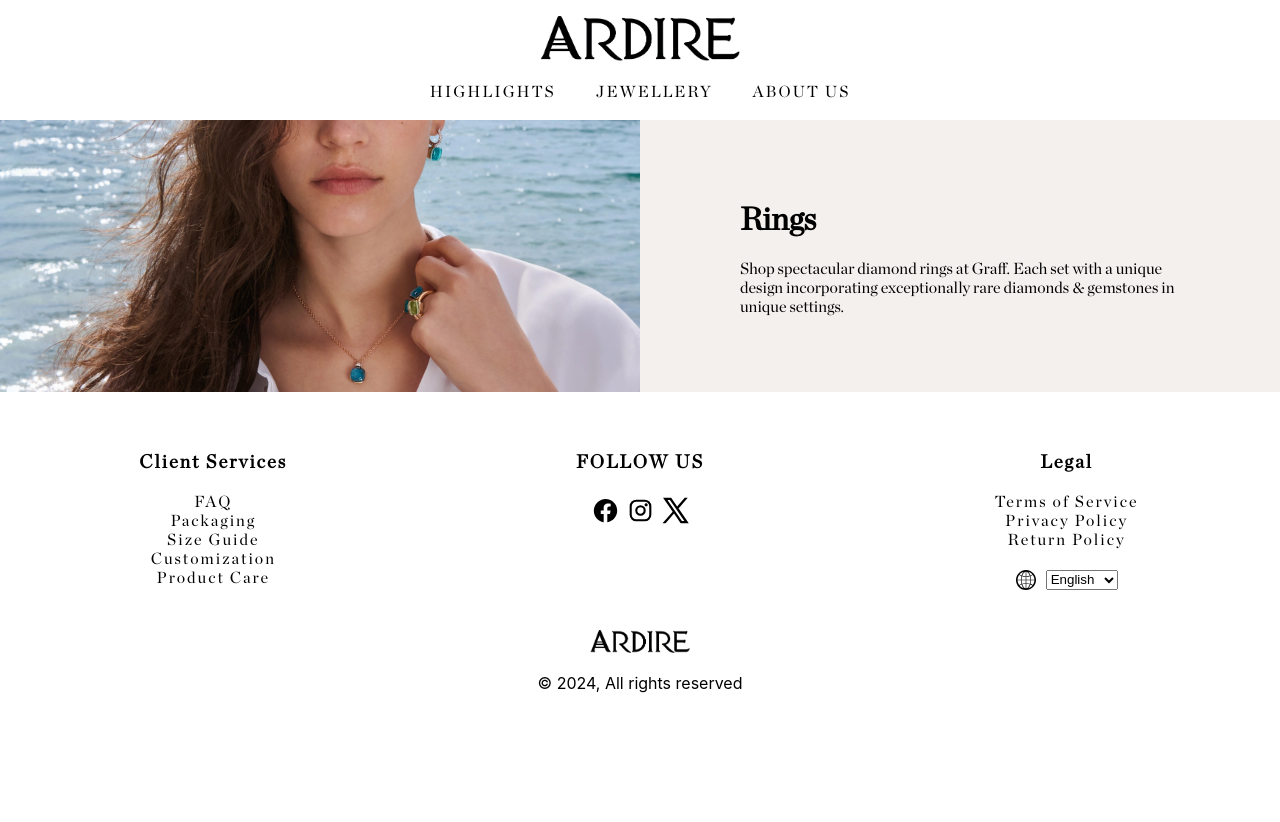
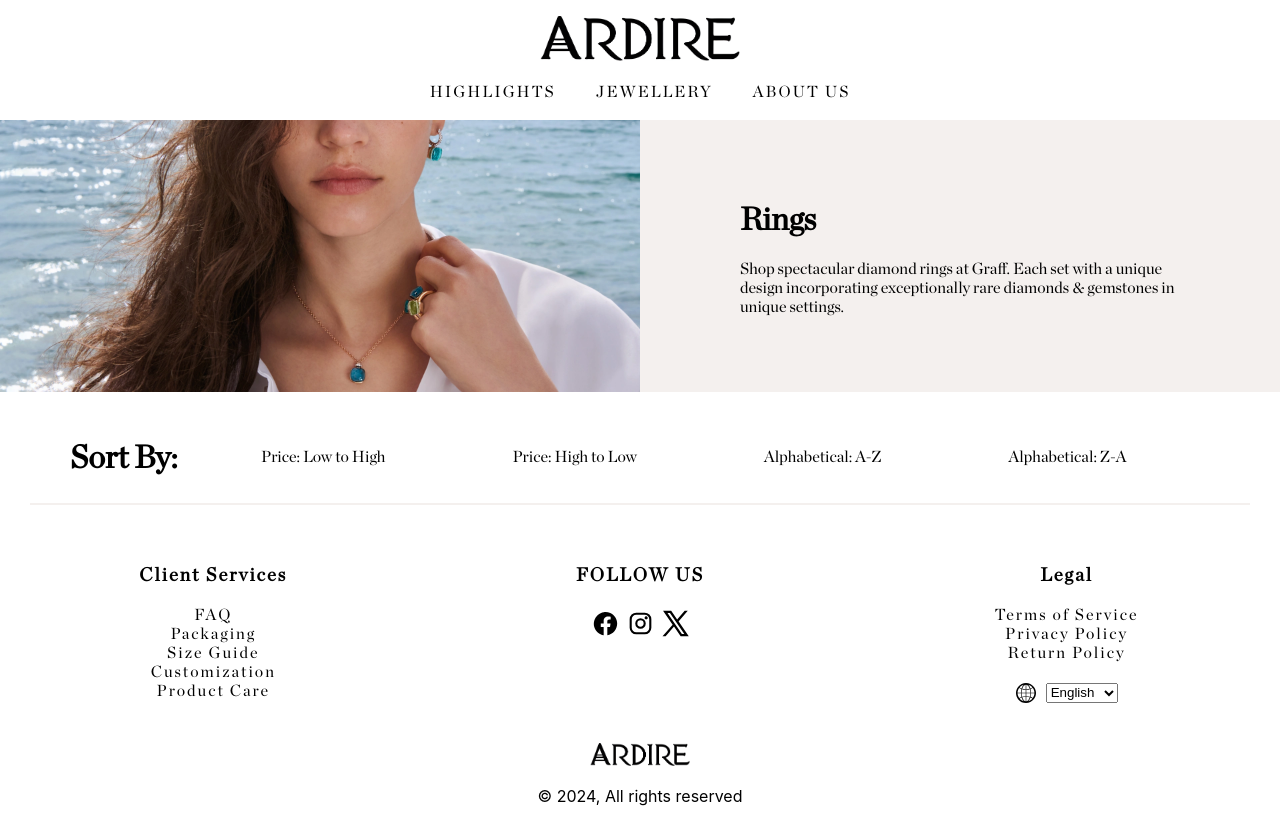
Before and after one commit to khaldoon9kh/ardire, a React (Create React App) app: page /category in a window 1280 px wide. Before the commit the page ends 800 px from the top, so only its background shows below. Built offline with nearby package versions, Linux system fonts and the light colour scheme.

Commit message:
add sortby

```diff
--- a/src/components/CategoryHeader/index.css
+++ b/src/components/CategoryHeader/index.css
@@ -3,6 +3,7 @@
     justify-content: center;
     align-items: center;
     background-color: rgb(244, 240, 238);
+    margin-bottom: 20px;
 }
 
 .categoryHeaderCont img{
--- /dev/null
+++ b/src/components/Categorybody/index.css
@@ -0,0 +1,24 @@
+.categoryBodyCont{
+    display: flex;
+    font-family: 'CustomFont', sans-serif;
+    /* background-color: rgb(244, 240, 238); */
+}
+
+.sortByComponent, .sortByOptions {
+    display: flex;
+    width: 100%;
+    align-items: center;
+    flex: 2;
+}
+
+.sortByComponent{
+    justify-content: space-between;
+    padding: 5px 40px;
+    margin: 0px 30px;
+    border-bottom: 2px solid rgb(244, 240, 238);
+}
+
+.sortByOptions{
+    justify-content: space-around;
+    padding: 10px 20px;
+}
--- /dev/null
+++ b/src/components/Categorybody/index.jsx
@@ -0,0 +1,30 @@
+import React from 'react';
+import './index.css';
+import LandingImg from "../../imgs/landingImg.webp"
+
+const CategoryBody = () => {
+
+    const sortByComponent = () => {
+        return (
+            <div className="sortByComponent">
+                <h1>Sort By:</h1>
+                <div className="sortByOptions">
+                    <p>Price: Low to High</p>
+                    <p>Price: High to Low</p>
+                    <p>Alphabetical: A-Z</p>
+                    <p>Alphabetical: Z-A</p>
+                </div>
+            </div>
+        )
+    }
+
+
+
+    return (
+        <div className='categoryBodyCont'>
+            {sortByComponent()}
+        </div>
+    );
+};
+
+export default CategoryBody;
--- a/src/containers/CategoryPage/index.jsx
+++ b/src/containers/CategoryPage/index.jsx
@@ -1,13 +1,15 @@
 import React from 'react';
 import CategoryHeader from '../../components/CategoryHeader/index.jsx';
+import CategoryBody from '../../components/Categorybody/index.jsx';
 import NavBar from '../../components/NavBar/index.jsx';
 import Footer from '../../components/Footer/index.jsx';
 
 const CategoryPage = () => {
     return (
-            <div className="homePage">
+            <div className="CategoryPage">
                 <NavBar />
                 <CategoryHeader />
+                <CategoryBody />
                 <Footer />
             </div>
         );
```
